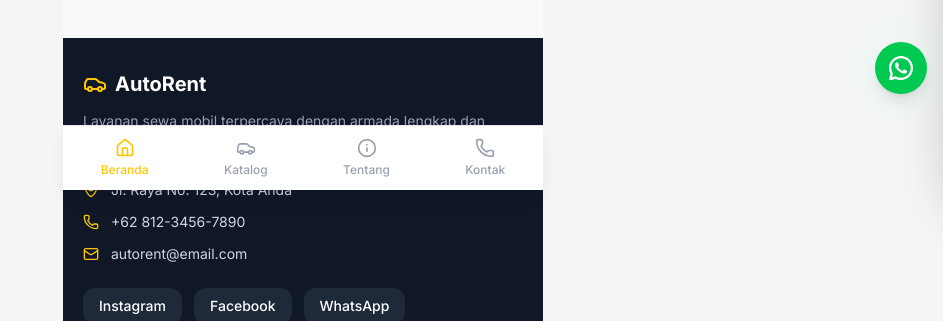
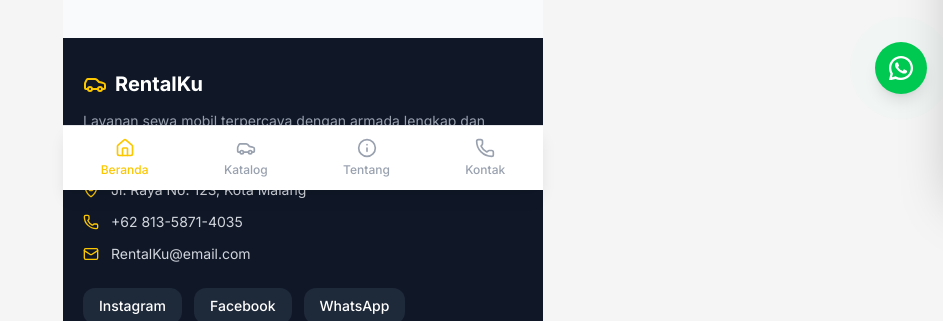
Before and after one commit to Zakynovan18/autorent, a Next.js app: page / in a window 1280 px wide. Shown: the part 610-931 px from the top of the page, without its empty margins (337-1280 px from the left). Built offline with nearby package versions, Linux system fonts and the light colour scheme; no server answers; the database is empty.

Commit message:
edit footer

```diff
--- a/app/components/Footer.tsx
+++ b/app/components/Footer.tsx
@@ -6,7 +6,7 @@ export default function Footer() {
       {/* Logo */}
       <div className="flex items-center gap-2 mb-3">
         <Car className="text-yellow-400 w-6 h-6" />
-        <span className="text-xl font-bold">AutoRent</span>
+        <span className="text-xl font-bold">RentalKu</span>
       </div>
       <p className="text-gray-400 text-sm leading-relaxed mb-6">
         Layanan sewa mobil terpercaya dengan armada lengkap dan harga terjangkau.
@@ -16,15 +16,15 @@ export default function Footer() {
       <div className="flex flex-col gap-3 mb-6">
         <div className="flex items-center gap-3 text-sm text-gray-300">
           <MapPin className="w-4 h-4 text-yellow-400 shrink-0" />
-          <span>Jl. Raya No. 123, Kota Anda</span>
+          <span>Jl. Raya No. 123, Kota Malang</span>
         </div>
         <div className="flex items-center gap-3 text-sm text-gray-300">
           <Phone className="w-4 h-4 text-yellow-400 shrink-0" />
-          <span>+62 812-3456-7890</span>
+          <span>+62 813-5871-4035</span>
         </div>
         <div className="flex items-center gap-3 text-sm text-gray-300">
           <Mail className="w-4 h-4 text-yellow-400 shrink-0" />
-          <span>autorent@email.com</span>
+          <span>RentalKu@email.com</span>
         </div>
       </div>
 
```
